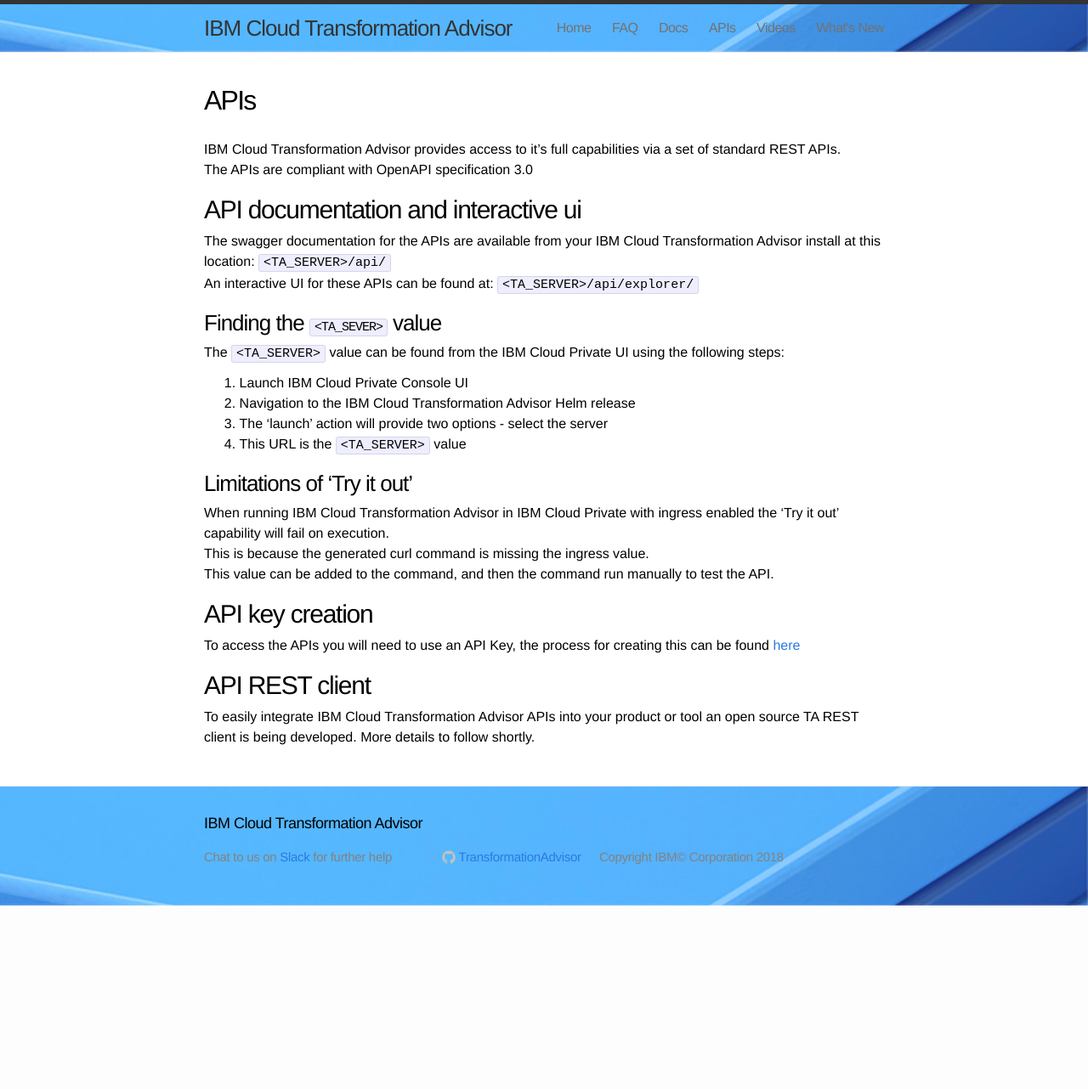
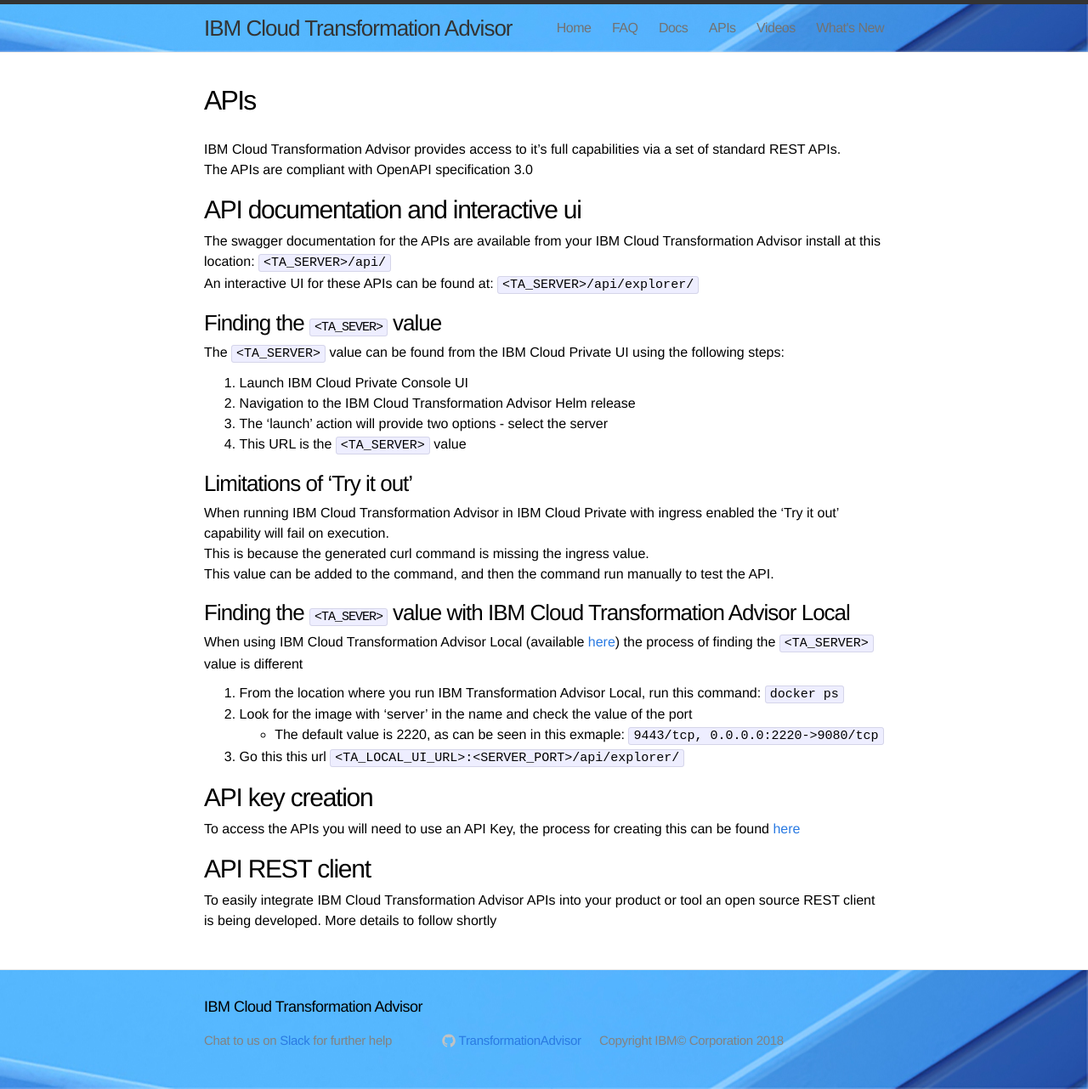
Before and after one commit to TransformationAdvisor/TA.github.io, a Jekyll site: the page built from API/index.md, in a window 1280 px wide. Shown: the whole page at 85% size. Built offline with Jekyll 4.4.1, drawn with Linux system fonts in a browser that asks for light colours; before the commit the page ends 1066 px from its top, so only the background shows below that.

Commit message:
Update index.md

```diff
--- a/API/index.md
+++ b/API/index.md
@@ -22,9 +22,15 @@
 This is because the generated curl command is missing the ingress value.
 This value can be added to the command, and then the command run manually to test the API.
 
+### Finding the `<TA_SEVER>` value with IBM Cloud Transformation Advisor Local
+When using IBM Cloud Transformation Advisor Local (available [here](https://www.ibm.com/cloud/garage/practices/learn/ibm-transformation-advisor)) the process of finding the `<TA_SERVER>` value is different
+1. From the location where you run IBM Transformation Advisor Local, run this command: `docker ps`
+1. Look for the image with 'server' in the name and check the value of the port
+    - The default value is 2220, as can be seen in this exmaple: `9443/tcp, 0.0.0.0:2220->9080/tcp`
+1. Go this this url `<TA_LOCAL_UI_URL>:<SERVER_PORT>/api/explorer/`
 
 ## API key creation
 To access the APIs you will need to use an API Key, the process for creating this can be found [here](./APIKey_creation_in_ICP.md)
 
 ## API REST client
-To easily integrate IBM Cloud Transformation Advisor APIs into your product or tool an open source TA REST client is being developed. More details to follow shortly.
+To easily integrate IBM Cloud Transformation Advisor APIs into your product or tool an open source REST client is being developed. More details to follow shortly
```
